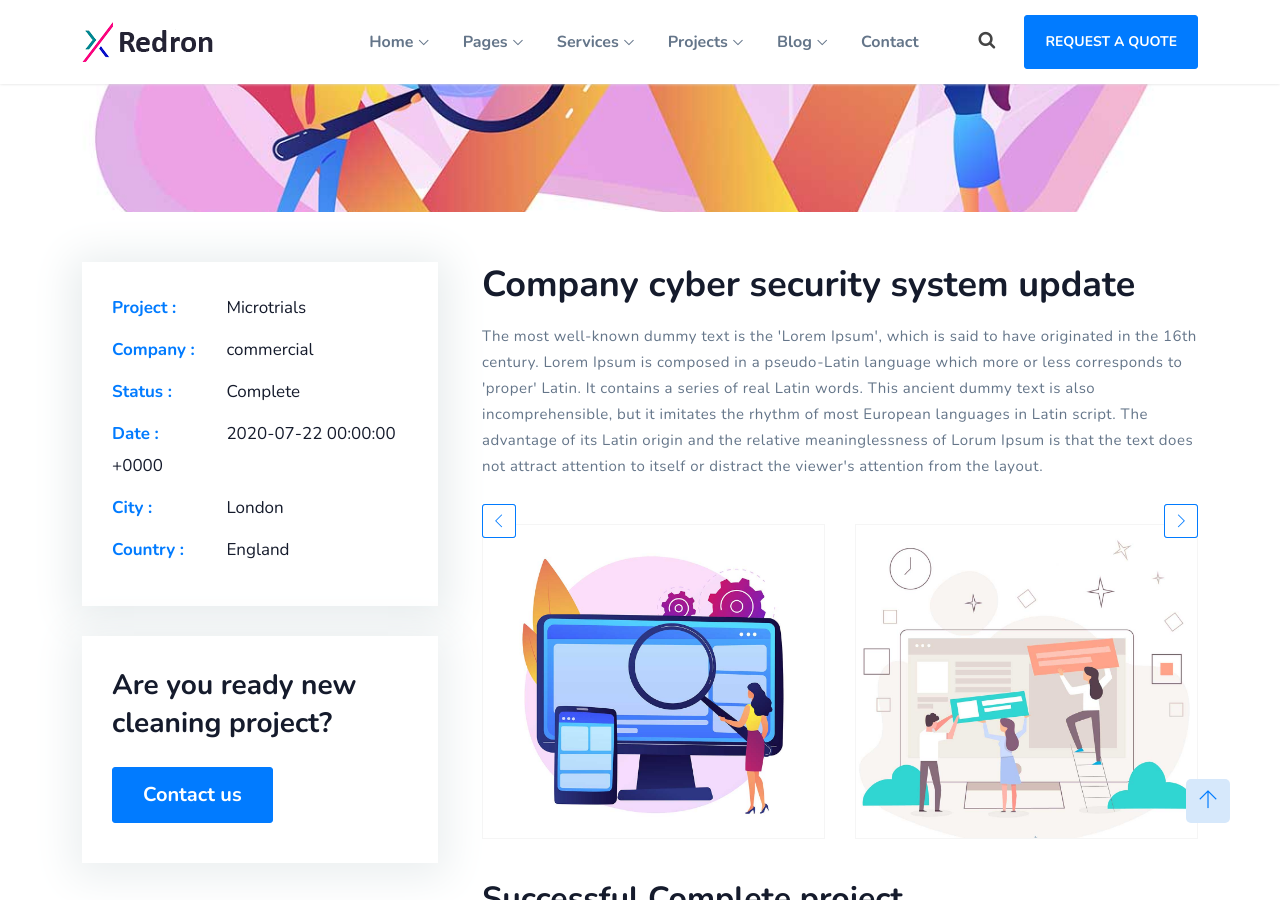
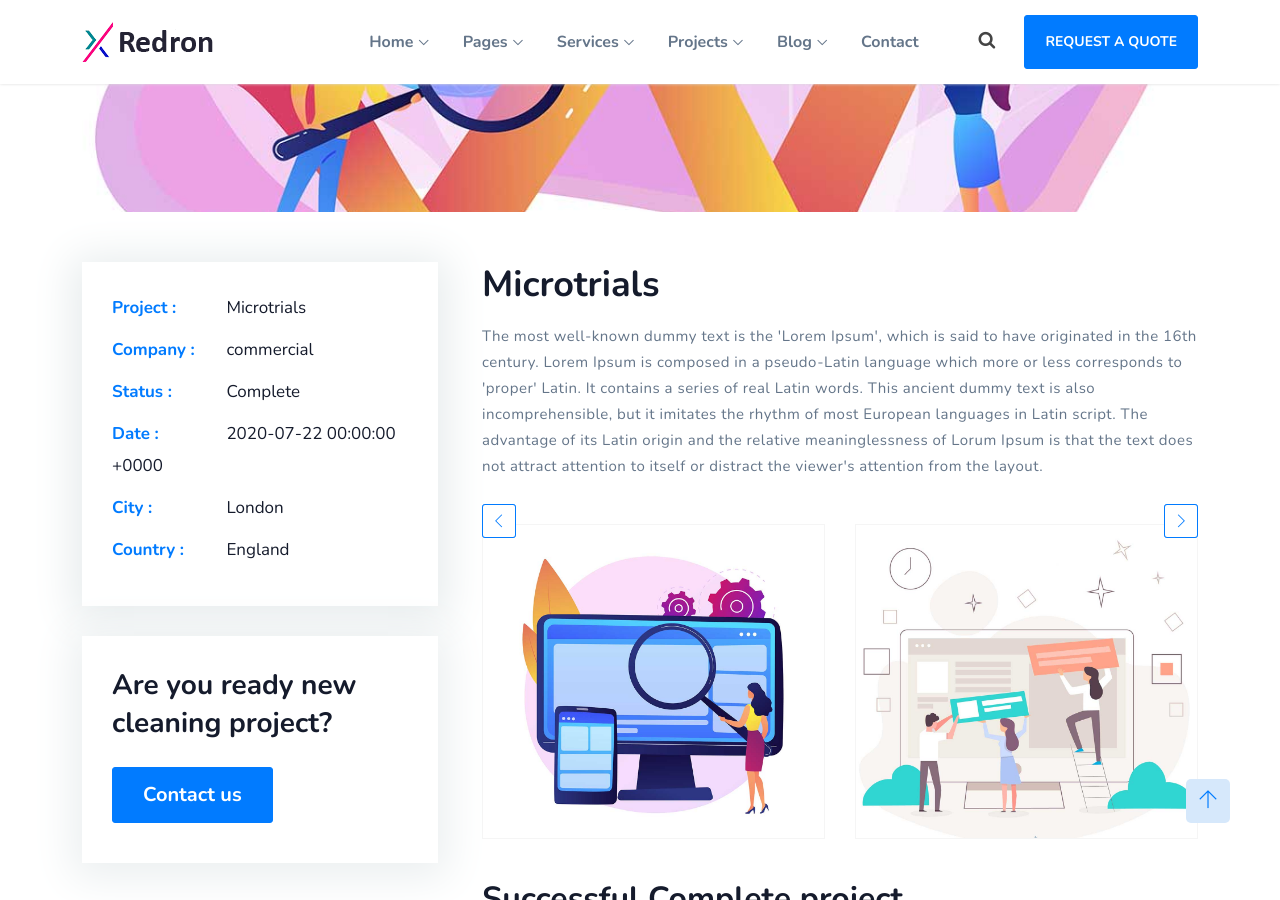
Before and after one commit to kennethbaillie/psh.ac.uk, a Jekyll site: the page built from _projects/microtrials.html, in a window 1280 px wide and 900 px high, scrolled down 776 px. Built offline with Jekyll 4.4.1, drawn with Linux system fonts in a browser that asks for light colours; nearby versions of some CDN libraries; library files that are not in the unit come from our copies.

Commit message:
draft test

```diff
--- a/_projects/microtrials.html
+++ b/_projects/microtrials.html
@@ -10,7 +10,7 @@ city: London
 country: England
 ---
 
-<h2>Company cyber security system update</h2>
+<h2>Microtrials</h2>
 <p>The most well-known dummy text is the 'Lorem Ipsum', which is said to have originated in the 16th century. Lorem
     Ipsum is composed in a pseudo-Latin language which more or less corresponds to 'proper' Latin. It contains a
     series of real Latin words. This ancient dummy text is also incomprehensible, but it imitates the rhythm of most
```
